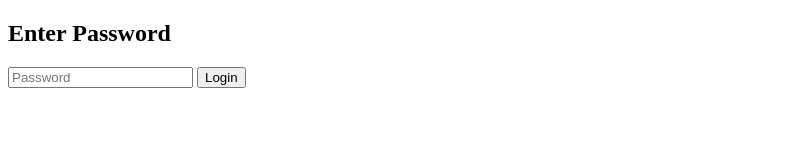
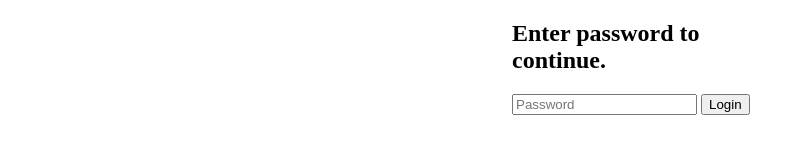
Before and after one commit to PlayzByJake/website, a plain HTML site: page index.html in a window 1280 px wide. Shown: the whole page, without its empty margins (0-805 px from the left). Drawn offline with Linux system fonts and the light colour scheme.

Commit message:
Update index.html

```diff
--- a/index.html
+++ b/index.html
@@ -2,11 +2,11 @@
 <html>
 <head>
   <title>Login</title>
-  <script src="script.js"></script>
+  <script src="script.js" defer></script>
   <link rel="stylesheet" type="text/css" href="login.css">
 </head>
-<body>
-  <h2>Enter Password</h2>
+<body id="login">
+  <h2>Enter password to continue.</h2>
   <input type="password" id="password" placeholder="Password">
   <button onclick="handleLogin()">Login</button>
 </body>
```
